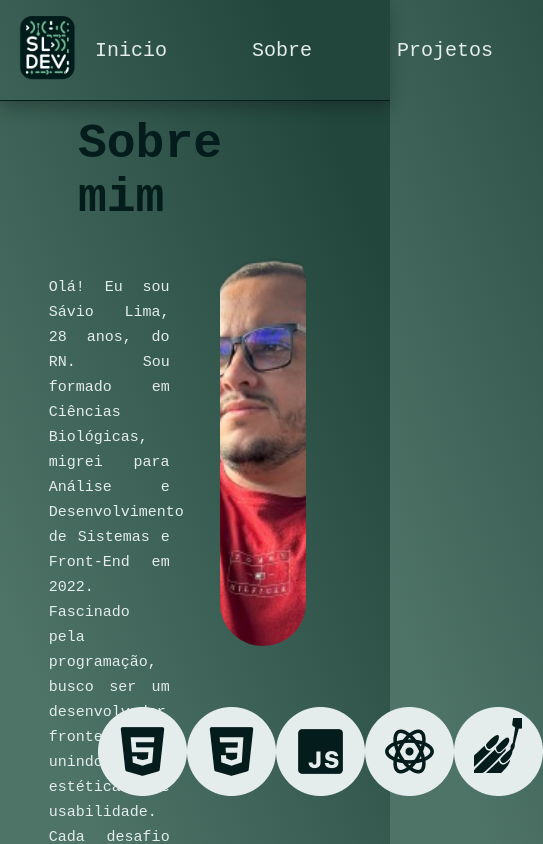
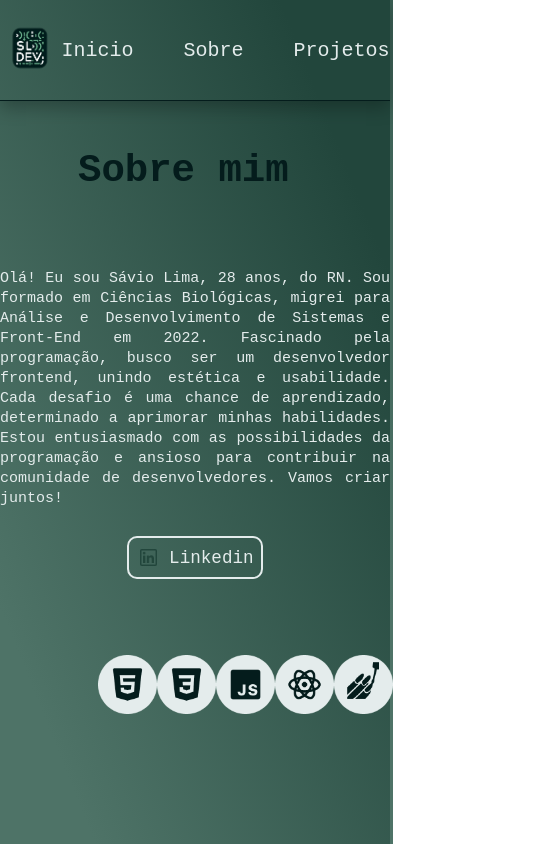
Before and after one commit to saviiolima/Portfolio, a React (Vite) app: page /Sobre in a window 390 px wide. Shown: the top 844 px of the page, 543 px wide, since content can reach past the window. Built offline with nearby package versions, Linux system fonts and the light colour scheme.

Commit message:
responsivo

```diff
--- a/src/Components/Carousel/style.js
+++ b/src/Components/Carousel/style.js
@@ -13,6 +13,11 @@ export const Subtitle = styled.p`
   line-height: 1.5em;
   font-family: "Roboto Mono", monospace;
   color: #041c1c;
+
+  @media screen and (max-width: 414px) {
+    display: flex;
+    font-size: 45px;
+  }
 `;
 
 export const Cards = styled.section`
@@ -23,6 +28,13 @@ export const Cards = styled.section`
   height: 350px;
   margin-right: 30px;
   border-radius: 8px;
+
+  @media screen and (max-width: 414px) {
+    display: flex;
+    align-items: center;
+    justify-content: center;
+    width: 100vw;
+  }
 `;
 
 export const Name = styled.p`
@@ -31,6 +43,11 @@ export const Name = styled.p`
   font-weight: 600;
   color: #e4ecec;
   font-family: "Roboto Mono", monospace;
+
+  @media screen and (max-width: 414px) {
+    display: flex;
+    font-size: 20px;
+  }
 `;
 
 export const Image = styled.img`
--- a/src/Components/Header/style.js
+++ b/src/Components/Header/style.js
@@ -9,16 +9,28 @@ export const HeaderContainer = styled.header`
   justify-content: space-around;
   height: 100px;
   box-shadow: 0px 8px 16px 0px rgba(0, 0, 0, 0.25);
+
+  @media screen and (max-width: 414px){
+    width: 100vw;
+  }
 `;
 
 export const Img = styled.img`
   width: 95px;
   height: 95px;
+
+  @media screen and (max-width: 414px) {
+    width: 60px;
+    height: 60px;
+  }
 `;
 
 export const Nav = styled.nav`
   display: flex;
   gap: 85px;
+  @media screen and (max-width: 414px){
+    gap: 50px;
+  }
 `;
 
 export const LinkStyle = styled(Link)`
--- a/src/Pages/Inicio/style.js
+++ b/src/Pages/Inicio/style.js
@@ -4,6 +4,12 @@ export const Main = styled.main`
   display: flex;
   justify-content: center;
   min-height: calc(100vh - 185px);
+
+  @media screen and (max-width: 414px) {
+    display: flex;
+    align-items: center;
+    justify-content: center;
+  }
 `;
 
 export const Section = styled.section`
@@ -11,17 +17,31 @@ export const Section = styled.section`
   flex-direction: row;
   align-items: center;
   justify-content: center;
+
+  @media screen and (max-width: 414px) {
+    width: 50px;
+  }
 `;
 
 export const Div = styled.div`
   display: flex;
   gap: 15px;
+
+  @media screen and (max-width: 414px) {
+    display: flex;
+    align-items: center;
+    justify-content: center;
+  }
 `;
 
 export const DivTwo = styled.div`
   display: flex;
   flex-direction: column;
   justify-content: center;
+
+  @media screen and (max-width: 414px) {
+    display: flex;
+  }
 `;
 
 export const DivThree = styled.div`
@@ -29,6 +49,10 @@ export const DivThree = styled.div`
   align-items: center;
   justify-content: center;
   gap: 15px;
+
+  @media screen and (max-width: 414px) {
+    display: flex;
+  }
 `;
 
 export const H1 = styled.h1`
@@ -37,6 +61,11 @@ export const H1 = styled.h1`
   font-size: 35px;
   padding: 12px;
   color: #041c1c;
+
+  @media screen and (max-width: 414px){
+    display: flex;
+    flex-direction: column;
+  }
 `;
 
 export const H2 = styled.h2`
@@ -52,6 +81,9 @@ export const Img = styled.img`
   &:hover {
     transform: scale(1.05);
   }
+  @media screen and (max-width: 414px) {
+    width: 0;
+  }
 `;
 
 export const Linkedin = styled.img`
@@ -64,6 +96,10 @@ export const Linkedin = styled.img`
   &:hover {
     transform: scale(1.05);
   }
+
+  @media screen and (max-width: 414px){
+    width: 25px;
+  }
 `;
 
 export const PdfSavio = styled.img`
@@ -75,6 +111,10 @@ export const PdfSavio = styled.img`
   cursor: pointer;
   &:hover {
     transform: scale(1.05);
+  }
+
+  @media screen and (max-width: 414px){
+    width: 25px;
   }
 `;
 
@@ -92,8 +132,15 @@ export const ALink = styled.a`
   border-radius: 10px;
   color: #041c1c;
   cursor: pointer;
-  cursor: pointer;
   &:hover {
     transform: scale(1.05);
   }
+
+  @media screen and (max-width: 414px){
+    display: flex;
+    font-size: 1.1rem;
+    align-items: center;
+    width: 35vw;
+    height: 5vh;
+  }
 `;
--- a/src/Pages/Projetos/style.js
+++ b/src/Pages/Projetos/style.js
@@ -3,6 +3,7 @@ import styled from "styled-components";
 export const Main = styled.main`
   border-top: 0.9px solid #041c1c;
   background: linear-gradient(68.15deg, #4e7367 16.62%, #22463c 85.61%);
+  min-height: calc(100vh - 185px);
 `;
 
 export const Slider = styled.div`
--- a/src/Pages/Sobre/style.js
+++ b/src/Pages/Sobre/style.js
@@ -8,6 +8,9 @@ export const Main = styled.main`
   width: 100%;
   min-height: calc(110vh - 175px);
   color: #041c1c;
+
+  @media screen and (max-width: 414px) {
+  }
 `;
 
 export const DivTitulo = styled.div`
@@ -15,11 +18,21 @@ export const DivTitulo = styled.div`
   height: 140px;
   width: 60%;
   align-items: center;
+
+  @media screen and (max-width: 414px) {
+    display: flex;
+    align-items: center;
+    justify-content: center;
+  }
 `;
+
 export const H1 = styled.h1`
-  font-family: "Roboto Mono", monospace;
   font-size: clamp(2rem, 3rem, 4rem);
   width: 250px;
+
+  @media screen and (max-width: 414px) {
+    font-size: 10vw;
+  }
 `;
 
 export const Section = styled.section`
@@ -34,6 +47,12 @@ export const Div = styled.div`
   height: 40vh;
   display: flex;
   flex-direction: column;
+
+  @media screen and (max-width: 414px) {
+    display: flex;
+    align-items: center;
+    width: 100vw;
+  }
 `;
 
 export const Paragraph = styled.p`
@@ -44,6 +63,14 @@ export const Paragraph = styled.p`
   line-height: 25px;
   width: 31vw;
   height: 100vh;
+
+  @media screen and (max-width: 414px) {
+    display: flex;
+    align-items: center;
+    justify-content: center;
+    width: 100vw;
+    line-height: 20px;
+  }
 `;
 
 export const DivSecond = styled.div`
@@ -69,6 +96,13 @@ export const Alink = styled.a`
   &:hover {
     transform: scale(1.05);
   }
+  @media screen and (max-width: 414px) {
+    display: flex;
+    font-size: 1.1rem;
+    align-items: center;
+    width: 35vw;
+    height: 5vh;
+  }
 `;
 
 export const LinkImg = styled.img`
@@ -76,6 +110,10 @@ export const LinkImg = styled.img`
   font-family: "Roboto Mono", monospace;
   //transition: 1s;
   width: 2vw;
+
+  @media screen and (max-width: 414px) {
+    width: 25px;
+  }
 `;
 
 export const Figure = styled.figure`
@@ -97,6 +135,10 @@ export const Img = styled.img`
   &:hover {
     transform: scale(1.05);
   }
+
+  @media screen and (max-width: 414px) {
+    display: none;
+  }
 `;
 
 export const DivSkills = styled.div`
@@ -105,16 +147,23 @@ align-items: center;
   justify-content: space-around;
   height: 25vh;
   width: 50vw;
-`
+`;
 
 export const DivPar = styled.div`
   display: flex;
   align-items: center;
   justify-content: space-around;
-`
+`;
 
 export const ImgSkills = styled.img`
   display: flex;
   align-items: center;
   justify-content: center;
-`
+  &:hover {
+    transform: scale(1.3);
+  }
+
+  @media screen and (max-width: 414px) {
+    max-height: 7vh;
+}
+`;
```
Lines whose indentation alone changed are shown as unchanged.
